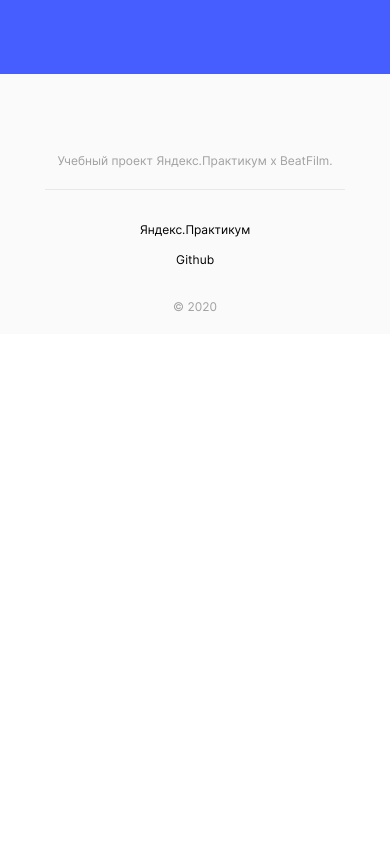
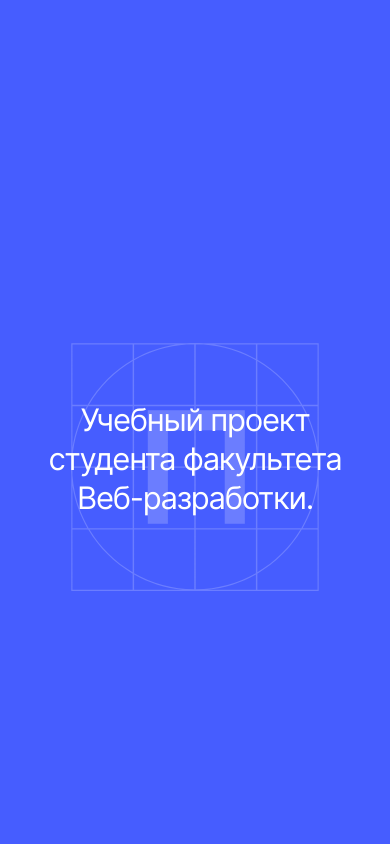
Before and after one commit to OlgaSharoglazova/movies-explorer-frontend, a React app: page / in a window 390 px wide. Shown: the top 844 px of the page. Built offline with nearby package versions, Linux system fonts and the light colour scheme; a web font is replaced by a local one.

Commit message:
промо

```diff
--- a/src/components/Main/Main.js
+++ b/src/components/Main/Main.js
@@ -1,10 +1,12 @@
 import React from "react";
 import Footer from "../Footer/Footer";
+import Promo from "../Promo/Promo";
 
 function Main({ props }) {
 
     return (
       <main className="main">
+        <Promo></Promo>
         <Footer></Footer>
       </main>
     );
--- a/src/components/Promo/Promo.css
+++ b/src/components/Promo/Promo.css
@@ -1,6 +1,12 @@
 .promo {
   max-width: 100%;
   background-color: #465DFF;
+  background-image: url(../../images/landing-logo.svg);
+  background-repeat: no-repeat;
+  background-position: center;
+  background-size: 320px 320px;
+  padding-top: 184px;
+  padding-bottom: 224px;
 }
 
 .promo__text {
@@ -9,5 +15,30 @@
   font-weight: 400;
   font-size: 50px;
   line-height: 58px;
+  letter-spacing: -2px;
   text-align: center;
+  margin: 0 auto 0;
+  max-width: 730px;
 }
+
+@media screen and (max-width: 800px) {
+  .promo {
+    padding-top: 326px;
+    padding-bottom: 342px;
+  }
+}
+
+@media screen and (max-width: 700px) {
+  .promo {
+    background-size: 248px;
+    padding-top: 326px;
+    padding-bottom: 342px;
+  }
+
+  .promo__text {
+    font-size: 31px;
+    line-height: 39px;
+    letter-spacing: -1.24px;
+    max-width: 300px;
+  }
+}
```
Also changed, not shown: src/images/landing-logo.svg (added).
